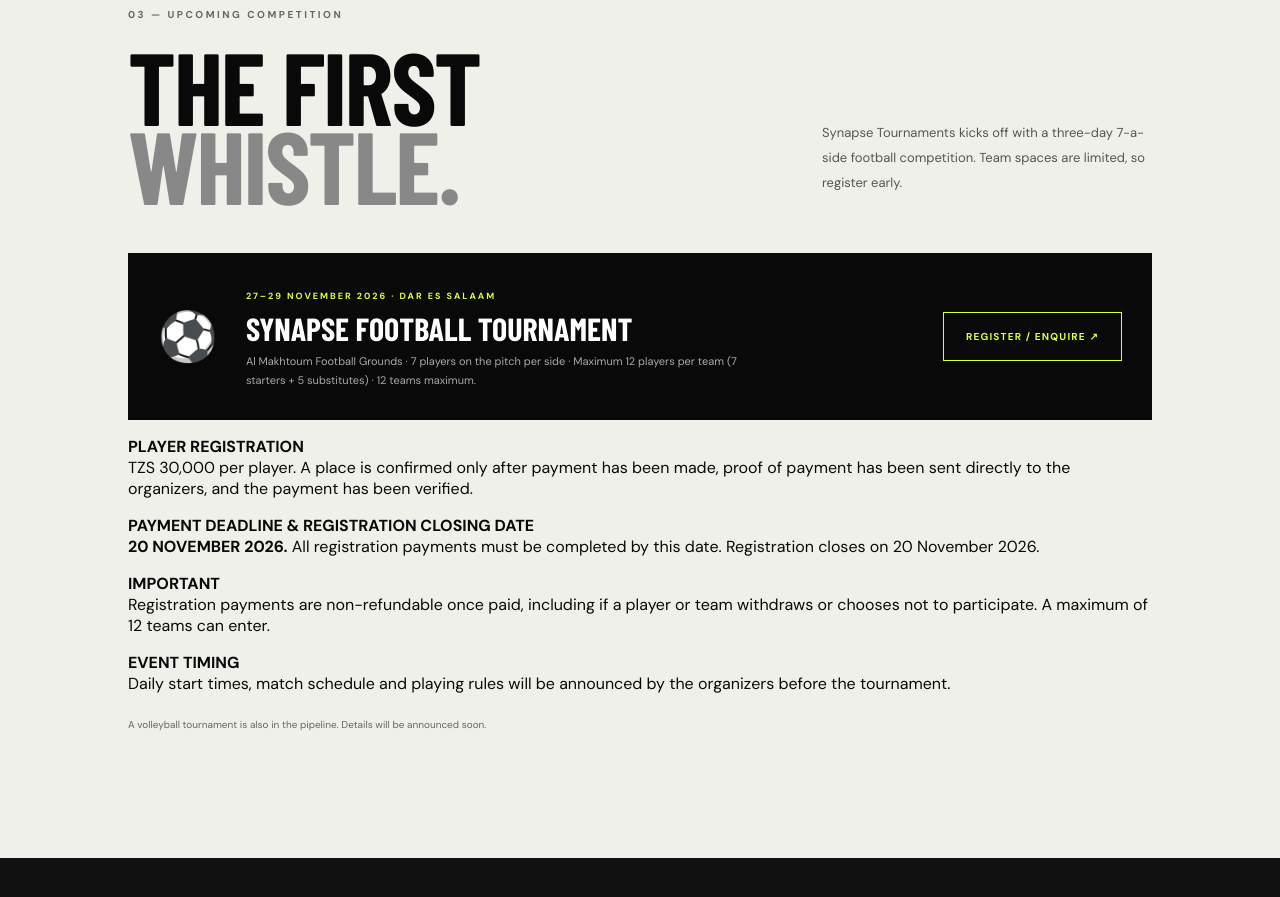
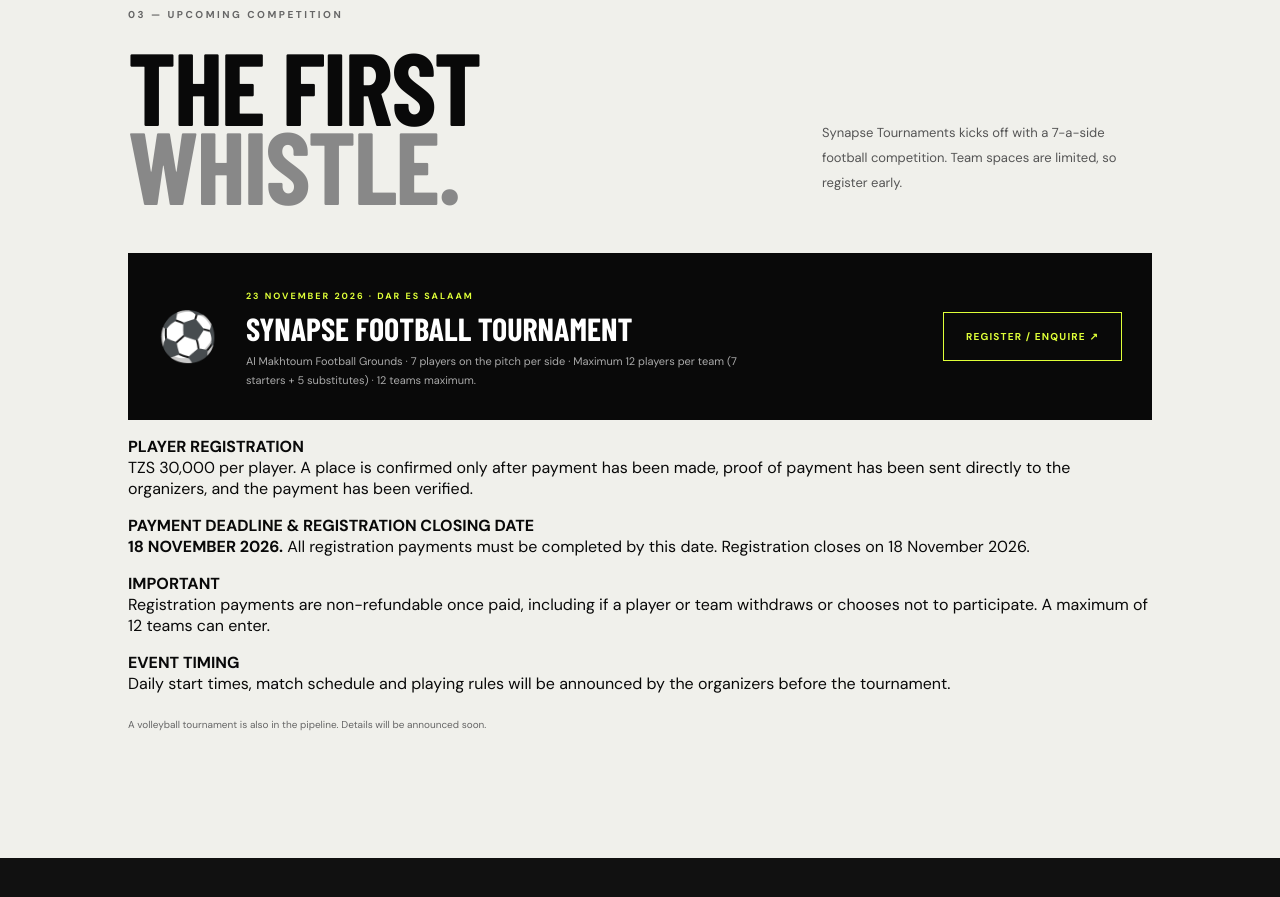
Before and after one commit to terencehillary-bit/Synapse-tournaments-, a plain HTML site: page index.html in a window 1280 px wide. Shown: the part 3240-4137 px from the top of the page. Drawn offline with nearby package versions, Linux system fonts and the light colour scheme; a script that the page names is missing; files whose address does not match are found by name; a web font is replaced by a local one.

Commit message:
Add files via upload

```diff
--- a/index.html
+++ b/index.html
@@ -67,11 +67,11 @@
 
     <section class="section events" id="events">
       <div class="section-kicker">03 — UPCOMING COMPETITION</div>
-      <div class="section-heading"><h2>THE FIRST<br><span>WHISTLE.</span></h2><p>Synapse Tournaments kicks off with a three-day 7-a-side football competition. Team spaces are limited, so register early.</p></div>
-      <div class="event-panel"><div class="event-symbol">⚽</div><div><span class="event-label">27–29 NOVEMBER 2026 · DAR ES SALAAM</span><h3>SYNAPSE FOOTBALL TOURNAMENT</h3><p>Al Makhtoum Football Grounds · 7 players on the pitch per side · Maximum 12 players per team (7 starters + 5 substitutes) · 12 teams maximum.</p></div><a class="button button-outline" href="mailto:terencehillary@icloud.com?subject=Synapse%20Football%20Tournament%20Registration">REGISTER / ENQUIRE ↗</a></div>
+      <div class="section-heading"><h2>THE FIRST<br><span>WHISTLE.</span></h2><p>Synapse Tournaments kicks off with a 7-a-side football competition. Team spaces are limited, so register early.</p></div>
+      <div class="event-panel"><div class="event-symbol">⚽</div><div><span class="event-label">23 NOVEMBER 2026 · DAR ES SALAAM</span><h3>SYNAPSE FOOTBALL TOURNAMENT</h3><p>Al Makhtoum Football Grounds · 7 players on the pitch per side · Maximum 12 players per team (7 starters + 5 substitutes) · 12 teams maximum.</p></div><a class="button button-outline" href="mailto:terencehillary@icloud.com?subject=Synapse%20Football%20Tournament%20Registration">REGISTER / ENQUIRE ↗</a></div>
       <div class="event-details">
         <p><strong>PLAYER REGISTRATION</strong><br>TZS 30,000 per player. A place is confirmed only after payment has been made, proof of payment has been sent directly to the organizers, and the payment has been verified.</p>
-        <p class="registration-deadline"><strong>PAYMENT DEADLINE &amp; REGISTRATION CLOSING DATE</strong><br><strong>20 NOVEMBER 2026.</strong> All registration payments must be completed by this date. Registration closes on 20 November 2026.</p>
+        <p class="registration-deadline"><strong>PAYMENT DEADLINE &amp; REGISTRATION CLOSING DATE</strong><br><strong>18 NOVEMBER 2026.</strong> All registration payments must be completed by this date. Registration closes on 18 November 2026.</p>
         <p><strong>IMPORTANT</strong><br>Registration payments are non-refundable once paid, including if a player or team withdraws or chooses not to participate. A maximum of 12 teams can enter.</p>
         <p><strong>EVENT TIMING</strong><br>Daily start times, match schedule and playing rules will be announced by the organizers before the tournament.</p>
       </div>
```
